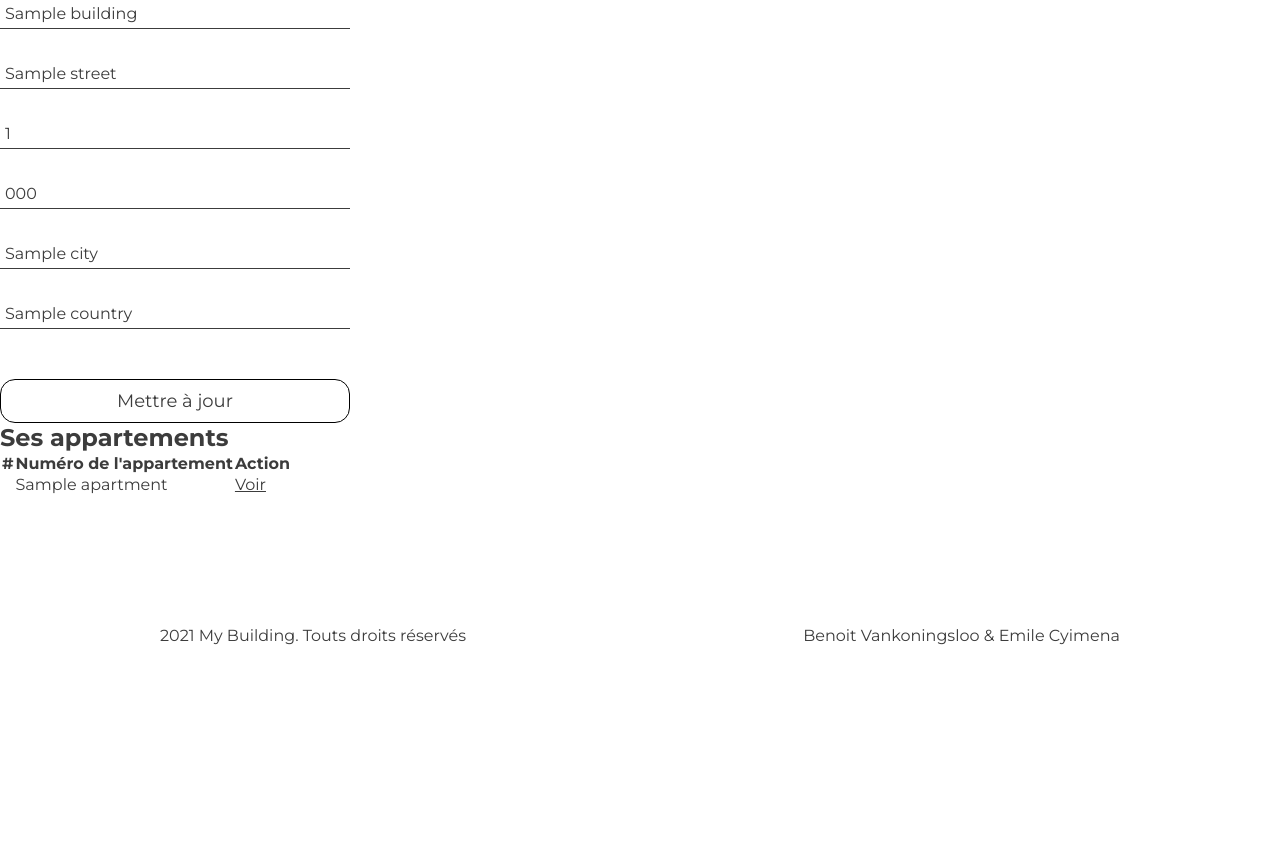
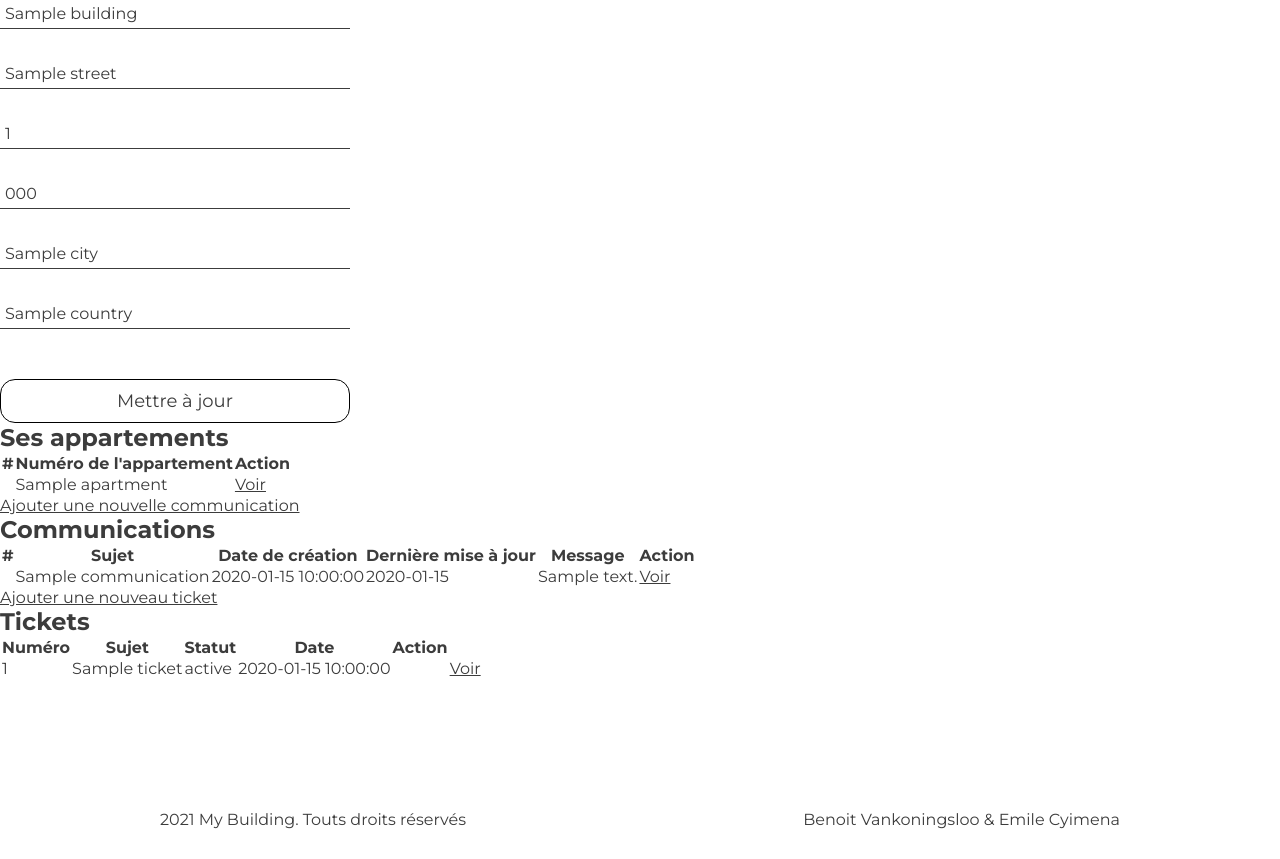
Before and after one commit to cyimena09/my-building, a PHP site: template views/building/one.php in a window 1280 px wide. Shown: the part 184-1043 px from the top of the page. Before the commit the page ends 829 px from the top, so only its background shows below. Run offline with PHP 8.4, Linux system fonts and the light colour scheme; the template is opened without the code that fills it: most values are stand-ins (such as "Sample title", 1, 10 or a date in 2020); some libraries are stand-ins or nearby versions.

Commit message:
dev ticket and update communication

```diff
--- a/models/entities/Communication.php
+++ b/models/entities/Communication.php
@@ -7,15 +7,15 @@ class Communication {
     private $message;
     private $dateCreation;
     private $lastUpdate;
-    private $fkBuilding;
+    private $idBuilding;
 
-    public function __construct($id, $subject, $message, $dateCreation, $lastUpdate, $fkBuilding) {
+    public function __construct($id, $subject, $message, $dateCreation, $lastUpdate, $idBuilding) {
         $this->id = $id;
         $this->subject = $subject;
         $this->message = $message;
         $this->dateCreation = $dateCreation;
         $this->lastUpdate = $lastUpdate;
-        $this->fkBuilding = $fkBuilding;
+        $this->idBuilding = $idBuilding;
     }
 
     public function __get($prop) {
--- a/my-building.sql
+++ b/my-building.sql
@@ -144,6 +144,7 @@ CREATE TABLE `ticket` (
   `date_creation` date DEFAULT NULL,
   `last_update` date DEFAULT NULL,
   `fkUser` int(11) NOT NULL,
+  `fkBuilding` int(11) NOT NULL,
   PRIMARY KEY (`idTicket`)
 ) ENGINE=InnoDB DEFAULT CHARSET=utf8;
 /*!40101 SET character_set_client = @saved_cs_client */;
--- a/views/building/one.php
+++ b/views/building/one.php
@@ -8,7 +8,7 @@
                    value="<?= $building->name ?>">
         </div>
 
-        <!--  Address  -->
+        <!-- Adresse -->
         <div class="group">
             <label for="street"></label>
             <input id="street" type="text" placeholder="Rue" name="street" value="<?= $building->address->street; ?>">
@@ -39,7 +39,7 @@
         <button>Mettre à jour</button>
     </form>
 
-    <!--    Liste des appartements de l'immeuble-->
+    <!-- Liste des appartements de l'immeuble-->
     <h2>Ses appartements</h2>
     <table>
         <thead>
@@ -63,4 +63,66 @@
         </tbody>
     </table>
 
+    <!-- Communications -->
+    <a href="/communication/createView?idBuilding=<?= $building->__get('id'); ?>">Ajouter une nouvelle communication</a>
+    <h2>Communications</h2>
+    <table>
+        <thead>
+        <tr>
+            <th>#</th>
+            <th>Sujet</th>
+            <th>Date de création</th>
+            <th>Dernière mise à jour</th>
+            <th>Message</th>
+            <th>Action</th>
+        </tr>
+        </thead>
+
+        <tbody>
+        <?php if (!empty($communications)): ?>
+            <?php foreach ($communications as $communication): ?>
+                <tr>
+                    <td></td>
+                    <td><?= $communication->__get('subject'); ?></td>
+                    <td><?= $communication->__get('dateCreation'); ?></td>
+                    <td><?= $communication->__get('lastUpdate'); ?></td>
+                    <td><?= $communication->__get('message'); ?></td>
+                    <td><a href="/communication/show/<?= $communication->__get('id'); ?>">Voir</a></td>
+                </tr>
+            <?php endforeach; ?>
+        <?php endif; ?>
+        </tbody>
+    </table>
+
+
+    <!-- Tickets -->
+    <a href="/ticket/createView?idBuilding=<?= $building->__get('id'); ?>">Ajouter une nouveau ticket</a>
+    <h2>Tickets</h2>
+    <table>
+        <thead>
+        <tr>
+            <th>Numéro</th>
+            <th>Sujet</th>
+            <th>Statut</th>
+            <th>Date</th>
+            <th>Action</th>
+        </tr>
+        </thead>
+        <tbody>
+        <?php if (!empty($tickets)): ?>
+            <?php foreach ($tickets as $ticket): ?>
+                <tr>
+                    <td><?= $ticket->__get('id'); ?></td>
+                    <td><?= $ticket->__get('subject'); ?></td>
+                    <td><?= $ticket->__get('status'); ?></td>
+                    <td><?= $ticket->__get('dateCreation'); ?></td>
+
+                    <td></td>
+                    <td><a href="/ticket/show/<?= $ticket->__get('id'); ?>">Voir</a></td>
+                </tr>
+            <?php endforeach; ?>
+        <?php endif; ?>
+        </tbody>
+    </table>
+
 </div>
--- a/views/communication/create-form.php
+++ b/views/communication/create-form.php
@@ -10,6 +10,11 @@
                 <label for="message">Message</label>
                 <textarea id="message" name="message" cols="30" rows="10"></textarea>
             </div>
+            <?php if (isset($_GET['idBuilding'])): ?>
+                <input type="hidden" name="fkBuilding" value="<?= $_GET['idBuilding']; ?>">
+            <?php elseif (!empty($idBuilding)): ?>
+                <input type="hidden" name="fkBuilding" value="<?= $idBuilding; ?>">
+            <?php endif; ?>
             <button type="submit">Envoyer</button>
         </form>
     </div>
--- a/views/ticket/list.php
+++ b/views/ticket/list.php
@@ -1,5 +1,3 @@
-
-
 <table>
     <thead>
     <tr>
```
Also changed, not shown: controllers/BuildingController.php (+7 -1 lines), controllers/CommunicationController.php (+16 -14 lines), data.sql (+14 -0 lines), models/dao/CommunicationDao.php (+3 -4 lines), models/dao/TicketDao.php (+14 -0 lines), views/communication/one.php (+7 -13 lines).
